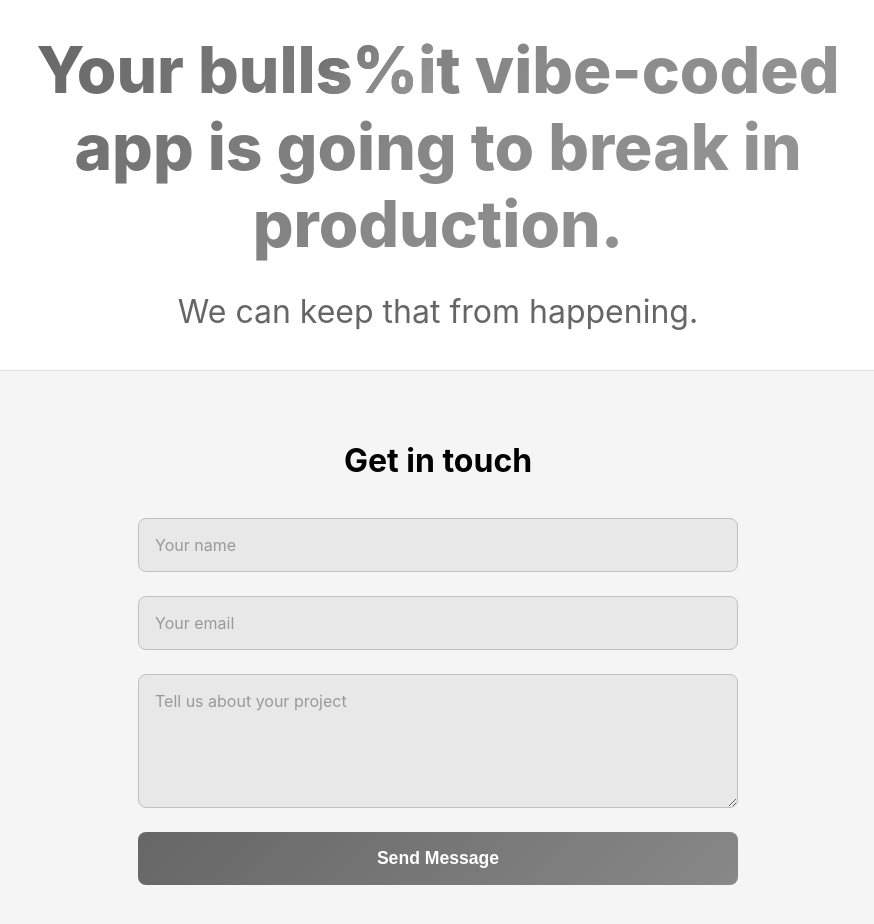
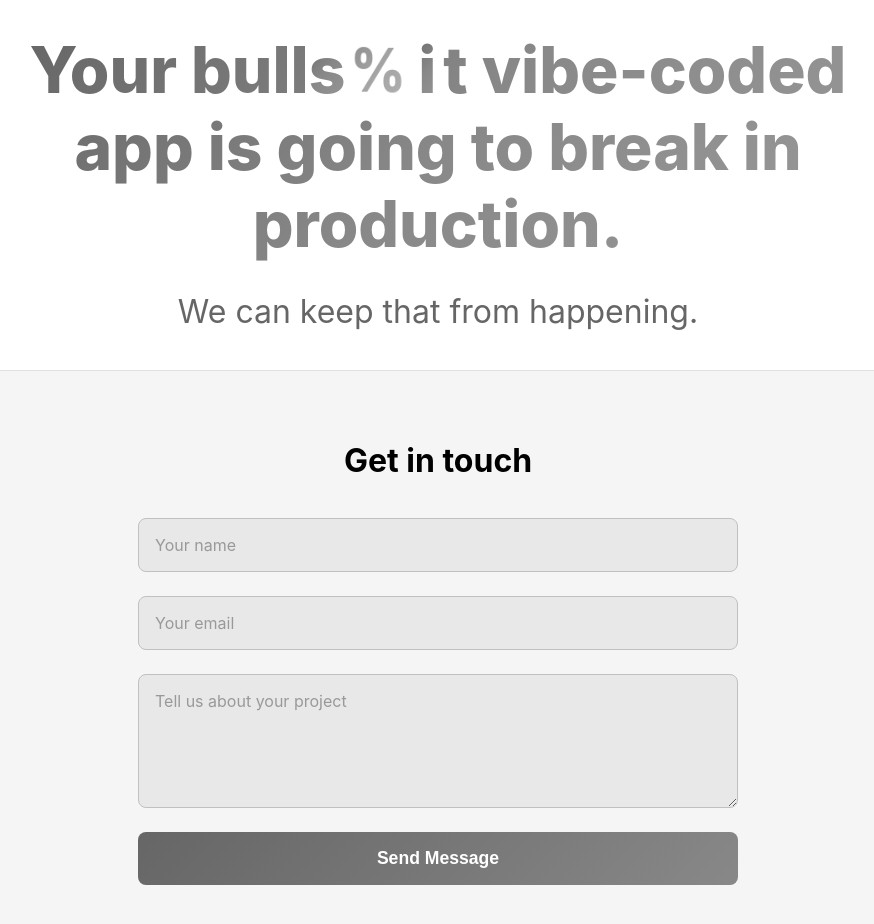
Before and after one commit to ktut/fixyourvibes, a Vue app: page / in a window 1280 px wide. Shown: the top 924 px of the page, without its empty margins (202-1076 px from the left). Built offline with nearby package versions, Linux system fonts and the light colour scheme.

Commit message:
Update App.vue

```diff
--- a/src/App.vue
+++ b/src/App.vue
@@ -8,7 +8,11 @@ export default {
   },
   data() {
     return {
-      glitchText: '$$$',
+      glitchText: [
+        { char: '$', key: 0 },
+        { char: '$', key: 1 },
+        { char: '$', key: 2 }
+      ],
       animationInterval: null,
       glitchIndex: 0 // Track which position shows special character
     }
@@ -30,14 +34,23 @@ export default {
       ]
 
       this.animationInterval = setInterval(() => {
-        this.glitchText = Array.from({ length: 3 }, (_, index) => {
+        this.glitchText = this.glitchText.map((item, index) => {
           // Only the position at glitchIndex shows its special character
           // The other positions show the correct letter
-          if (index === this.glitchIndex) {
-            return letters[index].special
+          const newChar = index === this.glitchIndex
+            ? letters[index].special
+            : letters[index].correct
+
+          // Only update if character changed
+          if (newChar !== item.char) {
+            return {
+              char: newChar,
+              // Only increment key (trigger animation) when changing TO special character
+              key: index === this.glitchIndex ? item.key + 3 : item.key
+            }
           }
-          return letters[index].correct
-        }).join('')
+          return item
+        })
 
         // Move to next position
         this.glitchIndex = (this.glitchIndex + 1) % 3
@@ -50,7 +63,11 @@ export default {
 <template>
   <div class="app">
     <main class="hero">
-      <h1>Your bull<span class="glitch">{{ glitchText }}</span>t vibe-coded app is going to break in production.</h1>
+      <h1>Your bull<span class="glitch"><span
+          v-for="item in glitchText"
+          :key="item.key"
+          class="glitch-char"
+        >{{ item.char }}</span></span>t vibe-coded app is going to break in production.</h1>
       <h2>We can keep that from happening.</h2>
     </main>
 
@@ -91,10 +108,38 @@ export default {
 
     .glitch {
       display: inline-block;
-      background: $gradient-primary;
-      -webkit-background-clip: text;
-      -webkit-text-fill-color: transparent;
-      background-clip: text;
+      perspective: 1000px;
+
+      .glitch-char {
+        display: inline-block;
+        min-width: 0.5em; // Reserve space for transitions
+        text-align: center;
+        animation: flip3d 0.6s ease-in-out;
+        transform-style: preserve-3d;
+        background: $gradient-primary;
+        -webkit-background-clip: text;
+        -webkit-text-fill-color: transparent;
+        background-clip: text;
+      }
+    }
+
+    @keyframes flip3d {
+      0% {
+        transform: rotateX(0deg) scaleX(1);
+        opacity: 1;
+      }
+      50% {
+        transform: rotateX(90deg) scaleX(0.3);
+        opacity: 0;
+      }
+      51% {
+        transform: rotateX(90deg) scaleX(0.3);
+        opacity: 0;
+      }
+      100% {
+        transform: rotateX(0deg) scaleX(1);
+        opacity: 1;
+      }
     }
   }
 
```
